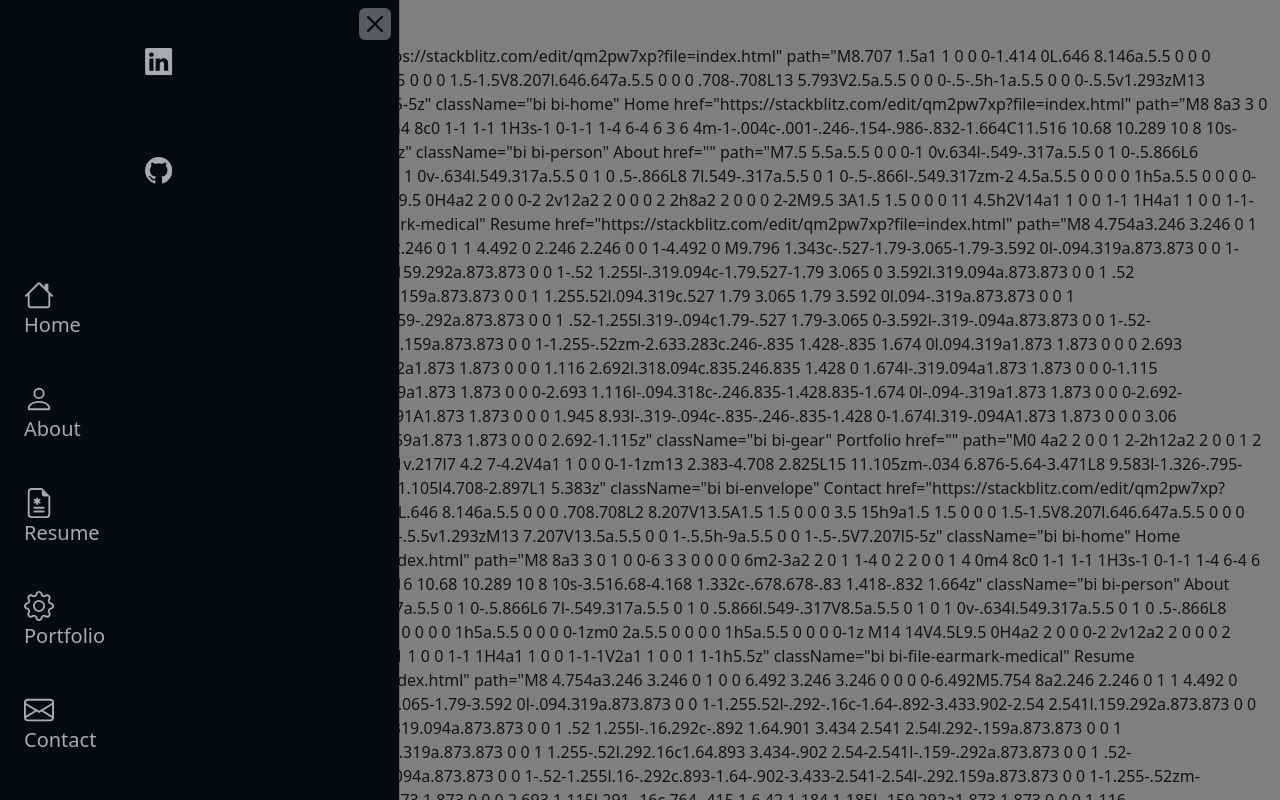
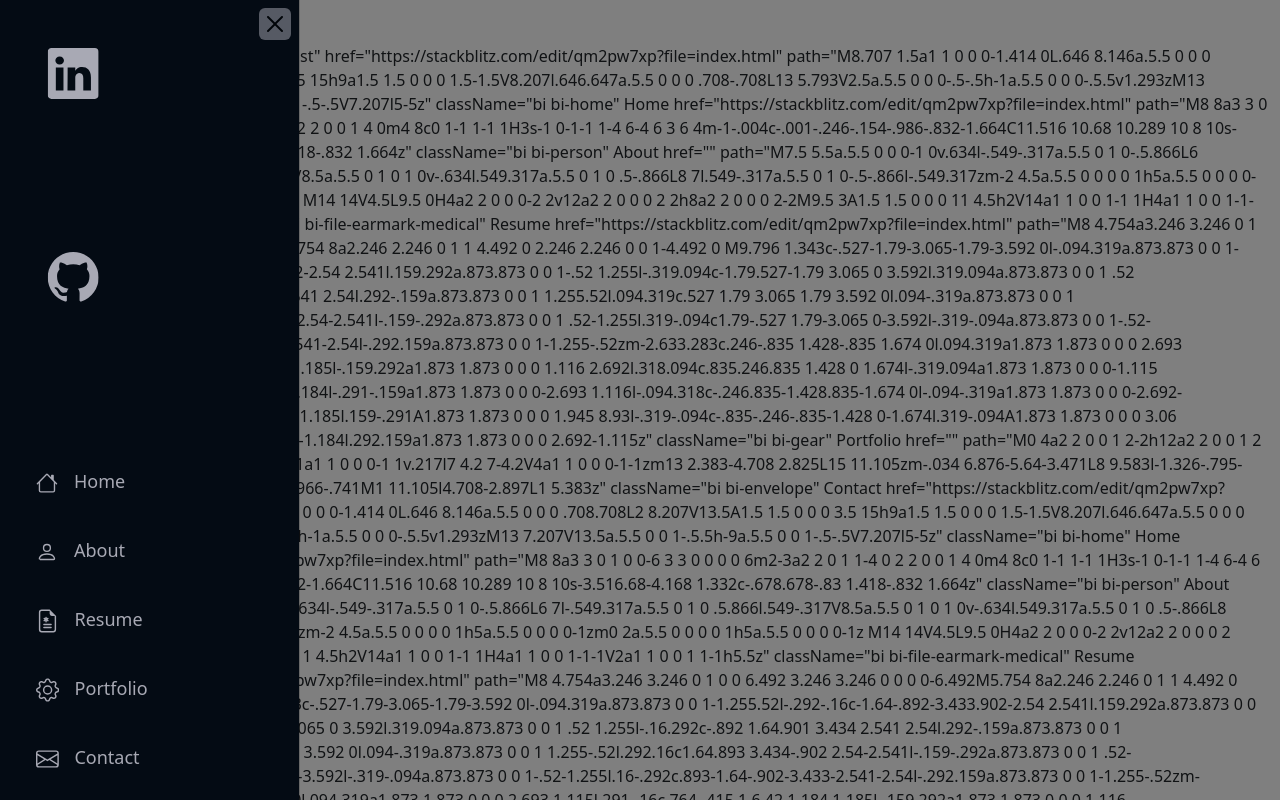
Before and after one commit to snadi043/PORTFOLIO, a React (Create React App) app: page / in a window 1280 px wide. Both pictures are taken after a click on the button 40 px from the left and 22 px from the top of the page. Shown: the top 800 px of the page. Built offline with nearby package versions, Linux system fonts and the light colour scheme.

Commit message:
Stylings and Layout changes for the navbar component in the application.

```diff
--- a/src/Utilities/Icon/index.js
+++ b/src/Utilities/Icon/index.js
@@ -10,7 +10,6 @@ const Icon = (props) => {
             viewBox="0 0 16 16">
             {props.children}
         </svg>
-
     );
 }
 
--- a/src/Utilities/Text/index.js
+++ b/src/Utilities/Text/index.js
@@ -2,16 +2,15 @@ import React from 'react';
 
 const Text = (props) => {
     return(
+        <div className='container'>
             <p
-            fontSize={props.fontSize}
-            // font-family={props.fontFamily}
-            fontWeight={props.fontWeight}
-            line-height={props.lineHeight}
                 style={props.style}
                 className={props.className}
+                { ...props}
                 >
                 {props.children}
             </p>
+        </div>
     );
 }
 
--- a/src/components/NavButton/index.js
+++ b/src/components/NavButton/index.js
@@ -6,8 +6,8 @@ const NavButton = (props) => {
     return(
         <div className="container">
             <nav className="navbar">
-                <div className="container-fluid align-items-start align-content-center flex-wrap">
-                    <a className="navbar-brand" href={props.href}>
+                <div className="container-fluid">
+                    <a className="navbar-brand" style={{display: 'flex'}} href={props.href}>
                         <Icon
                             width={30}
                             height={30}
@@ -16,7 +16,14 @@ const NavButton = (props) => {
                             viewBox="0 0 16 16">
                             <path d={props.path}></path>
                         </Icon>
-                        <Text style={{color:'#a8a9b4'}}>
+                        <Text
+                            style={{
+                                color:'#a8a9b4',
+                                fontSize: 18,
+                                fontWeight:'400',
+                                textAlign:'center',
+                                alignItems: 'center'}
+                            }>
                             {props.children}
                         </Text>
                     </a>
--- a/src/components/NavCanvasControl/index.js
+++ b/src/components/NavCanvasControl/index.js
@@ -2,6 +2,7 @@ import React, { Fragment } from 'react';
 import Profile from '../Profile';
 import Button from '../../Utilities/Button';
 import Icon from '../../Utilities/Icon';
+import './style.scss';
 
 const NavCanvasControl = (props) => {
     return(
@@ -28,7 +29,7 @@ const NavCanvasControl = (props) => {
                 tabindex="-1"
                 id="offcanvasWithBothOptions"
                 aria-labelledby="offcanvasWithBothOptionsLabel"
-                style={{backgroundColor:'#040b14'}}>
+                style={{backgroundColor:'#040b14', width: '300px'}}>
             <div
                 className="offcanvas-header"
                 id="offcanvasCollapse">
@@ -40,7 +41,7 @@ const NavCanvasControl = (props) => {
                     </Button>
             </div>
                 <Profile/>
-            <div class="d-flex flex-column mb-3 justify-content-center align-items-center align-content-center flex-wrap">
+            <div class="container">
                 {props.children}
             </div>
             </div>
--- a/src/components/Offcanvas/index.js
+++ b/src/components/Offcanvas/index.js
@@ -11,7 +11,8 @@ const Offcanvas = () => {
                 <NavButton
                     href="https://stackblitz.com/edit/qm2pw7xp?file=index.html"
                     path="M8.707 1.5a1 1 0 0 0-1.414 0L.646 8.146a.5.5 0 0 0 .708.708L2 8.207V13.5A1.5 1.5 0 0 0 3.5 15h9a1.5 1.5 0 0 0 1.5-1.5V8.207l.646.647a.5.5 0 0 0 .708-.708L13 5.793V2.5a.5.5 0 0 0-.5-.5h-1a.5.5 0 0 0-.5.5v1.293zM13 7.207V13.5a.5.5 0 0 1-.5.5h-9a.5.5 0 0 1-.5-.5V7.207l5-5z"
-                    className="bi bi-home">
+                    className="bi bi-home"
+                    style={{alignContents:'center', justifyContent:'center'}}>
                     Home
                 </NavButton>
                 <NavButton
```
Lines whose indentation alone changed are shown as unchanged.
